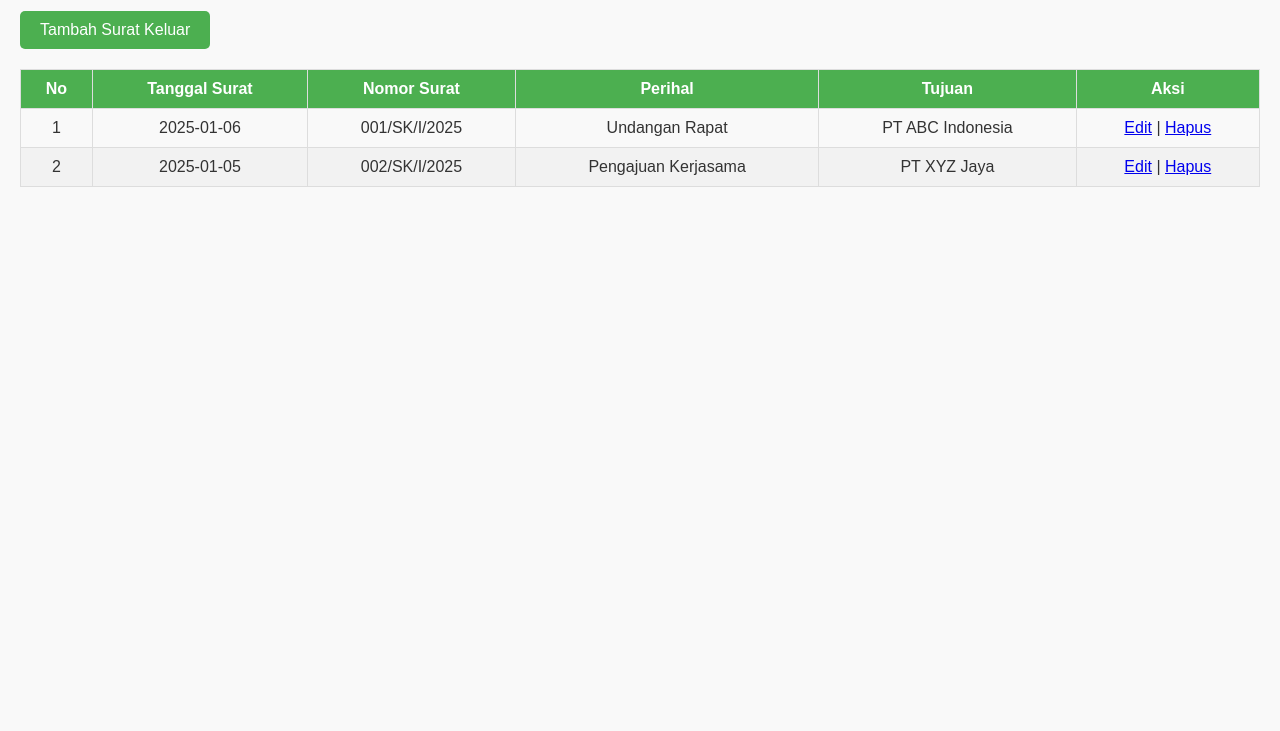
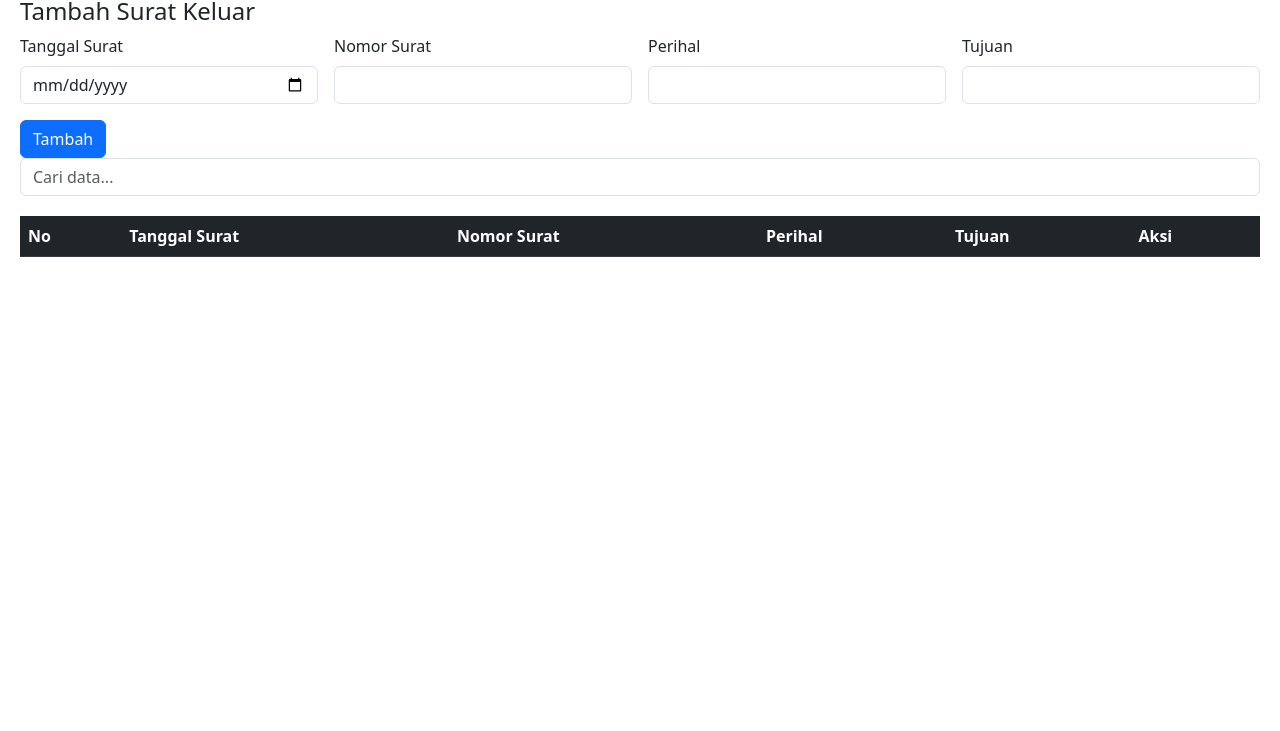
Before and after one commit to sdndonggalakodi/suratkeluar, a plain HTML site: page index.html in a window 1280 px wide. Shown: the part 69-800 px from the top of the page. Drawn offline with nearby package versions, Linux system fonts and the light colour scheme.

Commit message:
Update index.html

```diff
--- a/index.html
+++ b/index.html
@@ -1,62 +1,54 @@
 <!DOCTYPE html>
-<html lang="en">
+<html lang="id">
 <head>
   <meta charset="UTF-8">
   <meta name="viewport" content="width=device-width, initial-scale=1.0">
   <title>Agenda Surat Keluar</title>
+  <link href="https://cdn.jsdelivr.net/npm/bootstrap@5.3.0/dist/css/bootstrap.min.css" rel="stylesheet">
+  <script src="https://cdn.jsdelivr.net/npm/bootstrap@5.3.0/dist/js/bootstrap.bundle.min.js"></script>
   <style>
     body {
-      font-family: Arial, sans-serif;
       margin: 20px;
-      padding: 0;
-      background-color: #f9f9f9;
-      color: #333;
-    }
-    h1 {
-      text-align: center;
-      color: #4CAF50;
     }
     table {
-      width: 100%;
-      border-collapse: collapse;
-      margin: 20px 0;
-    }
-    th, td {
-      border: 1px solid #ddd;
-      padding: 10px;
-      text-align: center;
-    }
-    th {
-      background-color: #4CAF50;
-      color: white;
-    }
-    tr:nth-child(even) {
-      background-color: #f2f2f2;
-    }
-    tr:hover {
-      background-color: #ddd;
-    }
-    .add-btn {
-      display: inline-block;
-      padding: 10px 20px;
-      background-color: #4CAF50;
-      color: white;
-      text-decoration: none;
-      border-radius: 5px;
-      text-align: center;
-    }
-    .add-btn:hover {
-      background-color: #45a049;
+      margin-top: 20px;
     }
   </style>
 </head>
 <body>
-  <h1>Agenda Surat Keluar</h1>
 
-  <a href="#" class="add-btn">Tambah Surat Keluar</a>
+  <h2>Agenda Surat Keluar</h2>
 
-  <table>
-    <thead>
+  <!-- Form Input -->
+  <h4>Tambah Surat Keluar</h4>
+  <form id="suratForm" class="row g-3">
+    <div class="col-md-3">
+      <label for="tanggal" class="form-label">Tanggal Surat</label>
+      <input type="date" class="form-control" id="tanggal" required>
+    </div>
+    <div class="col-md-3">
+      <label for="nomor" class="form-label">Nomor Surat</label>
+      <input type="text" class="form-control" id="nomor" required>
+    </div>
+    <div class="col-md-3">
+      <label for="perihal" class="form-label">Perihal</label>
+      <input type="text" class="form-control" id="perihal" required>
+    </div>
+    <div class="col-md-3">
+      <label for="tujuan" class="form-label">Tujuan</label>
+      <input type="text" class="form-control" id="tujuan" required>
+    </div>
+    <div class="col-12">
+      <button type="button" class="btn btn-primary" onclick="tambahSurat()">Tambah</button>
+    </div>
+  </form>
+
+  <!-- Pencarian -->
+  <input type="text" id="search" class="form-control mb-3" placeholder="Cari data..." onkeyup="cariData()">
+
+  <!-- Tabel Surat Keluar -->
+  <table class="table table-striped table-hover">
+    <thead class="table-dark">
       <tr>
         <th>No</th>
         <th>Tanggal Surat</th>
@@ -66,24 +58,111 @@
         <th>Aksi</th>
       </tr>
     </thead>
-    <tbody>
-      <tr>
-        <td>1</td>
-        <td>2025-01-06</td>
-        <td>001/SK/I/2025</td>
-        <td>Undangan Rapat</td>
-        <td>PT ABC Indonesia</td>
-        <td><a href="#">Edit</a> | <a href="#">Hapus</a></td>
-      </tr>
-      <tr>
-        <td>2</td>
-        <td>2025-01-05</td>
-        <td>002/SK/I/2025</td>
-        <td>Pengajuan Kerjasama</td>
-        <td>PT XYZ Jaya</td>
-        <td><a href="#">Edit</a> | <a href="#">Hapus</a></td>
-      </tr>
+    <tbody id="tabelSurat">
+      <!-- Data surat akan muncul di sini -->
     </tbody>
   </table>
+
+  <!-- Script untuk Fungsi Dinamis -->
+  <script>
+    // Fungsi untuk menambah data surat ke tabel
+    function tambahSurat() {
+      const tanggal = document.getElementById("tanggal").value;
+      const nomor = document.getElementById("nomor").value;
+      const perihal = document.getElementById("perihal").value;
+      const tujuan = document.getElementById("tujuan").value;
+
+      if (tanggal && nomor && perihal && tujuan) {
+        const table = document.getElementById("tabelSurat");
+        const row = document.createElement("tr");
+
+        row.innerHTML = `
+          <td>${table.rows.length + 1}</td>
+          <td>${tanggal}</td>
+          <td>${nomor}</td>
+          <td>${perihal}</td>
+          <td>${tujuan}</td>
+          <td><a href="#" onclick="editData(this)">Edit</a> | <a href="#" onclick="hapusData(this)">Hapus</a></td>
+        `;
+        table.appendChild(row);
+
+        // Simpan data ke localStorage
+        simpanData();
+
+        // Reset form
+        document.getElementById("suratForm").reset();
+      } else {
+        alert("Harap isi semua data!");
+      }
+    }
+
+    // Fungsi untuk menyimpan data ke localStorage
+    function simpanData() {
+      const table = document.getElementById("tabelSurat");
+      const data = Array.from(table.rows).map(row => ({
+        no: row.cells[0].innerText,
+        tanggal: row.cells[1].innerText,
+        nomor: row.cells[2].innerText,
+        perihal: row.cells[3].innerText,
+        tujuan: row.cells[4].innerText
+      }));
+
+      localStorage.setItem("agendaSurat", JSON.stringify(data));
+    }
+
+    // Fungsi untuk memuat data dari localStorage
+    function loadData() {
+      const data = JSON.parse(localStorage.getItem("agendaSurat")) || [];
+      const table = document.getElementById("tabelSurat");
+
+      data.forEach((item, index) => {
+        const row = document.createElement("tr");
+        row.innerHTML = `
+          <td>${index + 1}</td>
+          <td>${item.tanggal}</td>
+          <td>${item.nomor}</td>
+          <td>${item.perihal}</td>
+          <td>${item.tujuan}</td>
+          <td><a href="#" onclick="editData(this)">Edit</a> | <a href="#" onclick="hapusData(this)">Hapus</a></td>
+        `;
+        table.appendChild(row);
+      });
+    }
+
+    // Fungsi untuk mencari data dalam tabel
+    function cariData() {
+      const input = document.getElementById("search").value.toLowerCase();
+      const rows = document.querySelectorAll("table tbody tr");
+
+      rows.forEach(row => {
+        const text = row.innerText.toLowerCase();
+        row.style.display = text.includes(input) ? "" : "none";
+      });
+    }
+
+    // Fungsi untuk menghapus data
+    function hapusData(elemen) {
+      const row = elemen.parentElement.parentElement;
+      row.remove();
+      simpanData(); // Update localStorage setelah data dihapus
+    }
+
+    // Fungsi untuk mengedit data
+    function editData(elemen) {
+      const row = elemen.parentElement.parentElement;
+      const cells = row.getElementsByTagName("td");
+
+      document.getElementById("tanggal").value = cells[1].innerText;
+      document.getElementById("nomor").value = cells[2].innerText;
+      document.getElementById("perihal").value = cells[3].innerText;
+      document.getElementById("tujuan").value = cells[4].innerText;
+
+      hapusData(elemen); // Hapus data yang sedang diedit dari tabel
+    }
+
+    // Load data saat halaman dimuat
+    window.onload = loadData;
+  </script>
+
 </body>
 </html>
```
